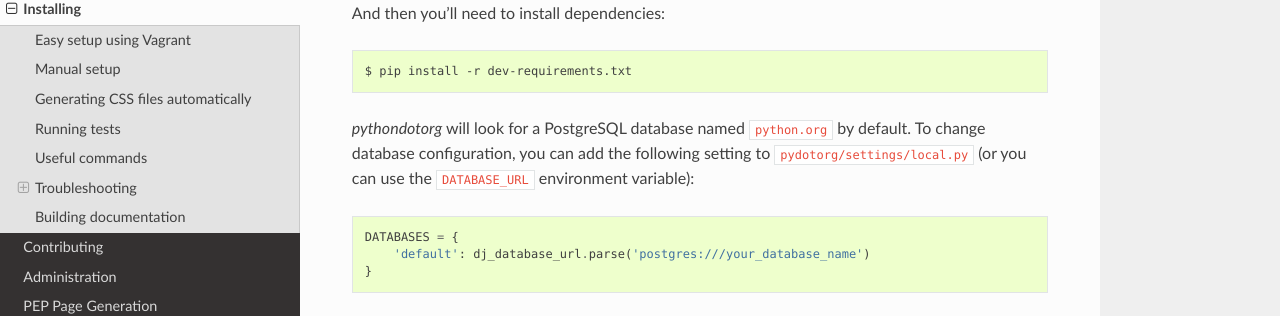
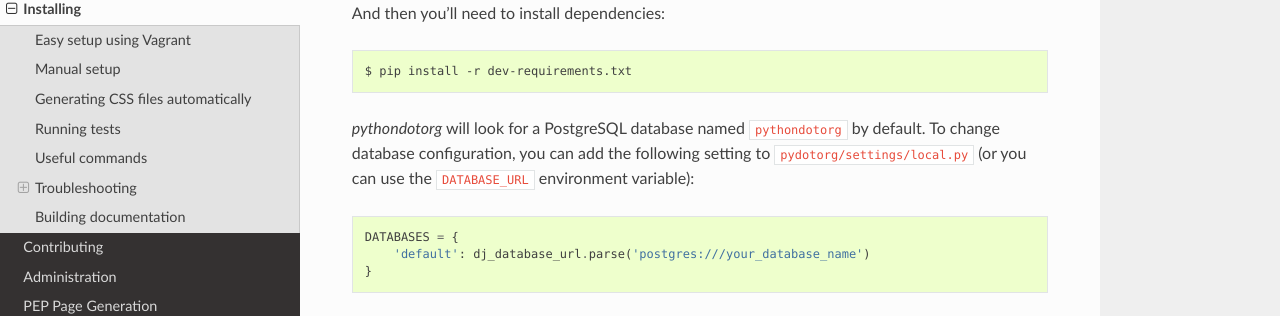
Before and after one commit to python/pythondotorg, a Sphinx documentation site: the page built from docs/source/install.rst, in a window 1280 px wide and 900 px high, scrolled down 1122 px. Shown: the part 137-453 px from the top of the window. Built offline with Sphinx 7.4.7 and the Read the Docs theme 2.0.0, drawn with Linux system fonts in a browser that asks for light colours.

Commit message:
Correct the default database name. Fixes #877

```diff
--- a/docs/source/install.rst
+++ b/docs/source/install.rst
@@ -59,7 +59,7 @@
 
     $ pip install -r dev-requirements.txt
 
-*pythondotorg* will look for a PostgreSQL database named ``python.org`` by
+*pythondotorg* will look for a PostgreSQL database named ``pythondotorg`` by
 default. To change database configuration, you can add the following setting to
 ``pydotorg/settings/local.py`` (or you can use the ``DATABASE_URL`` environment
 variable)::
```
